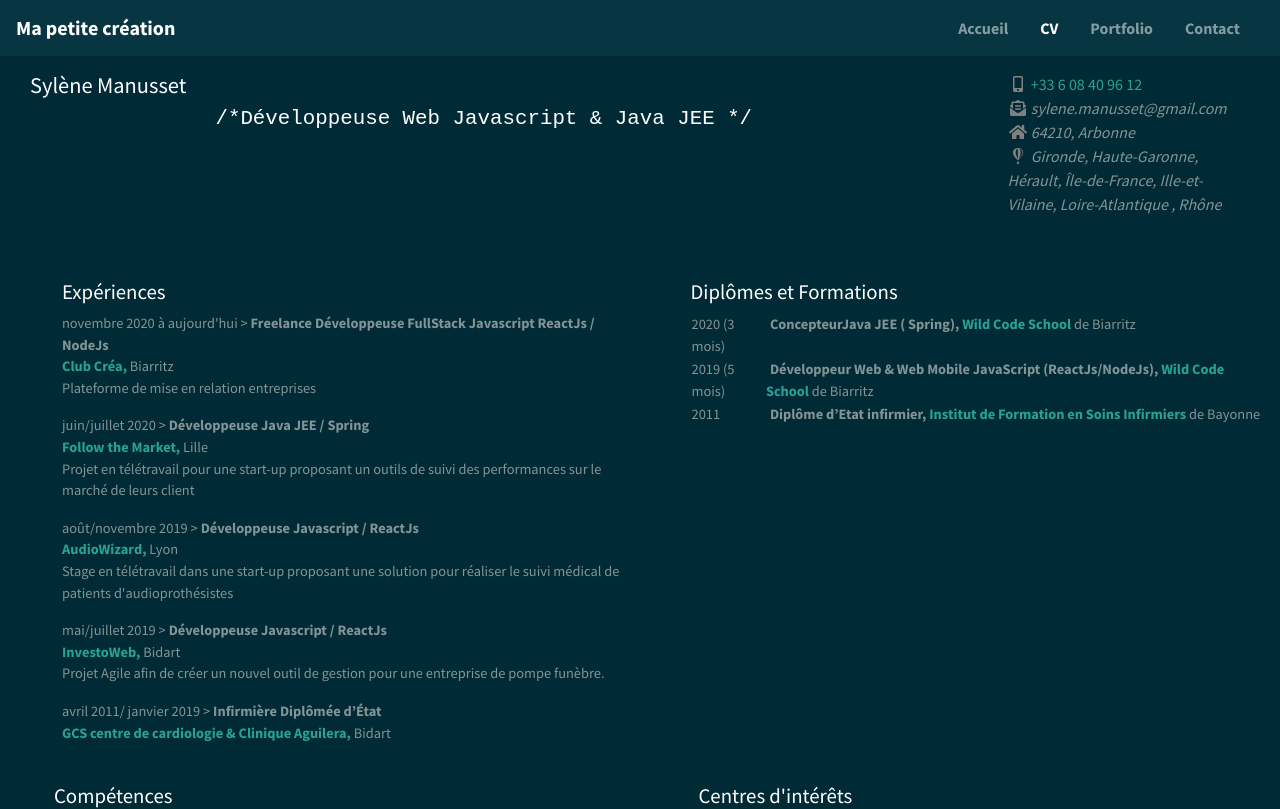
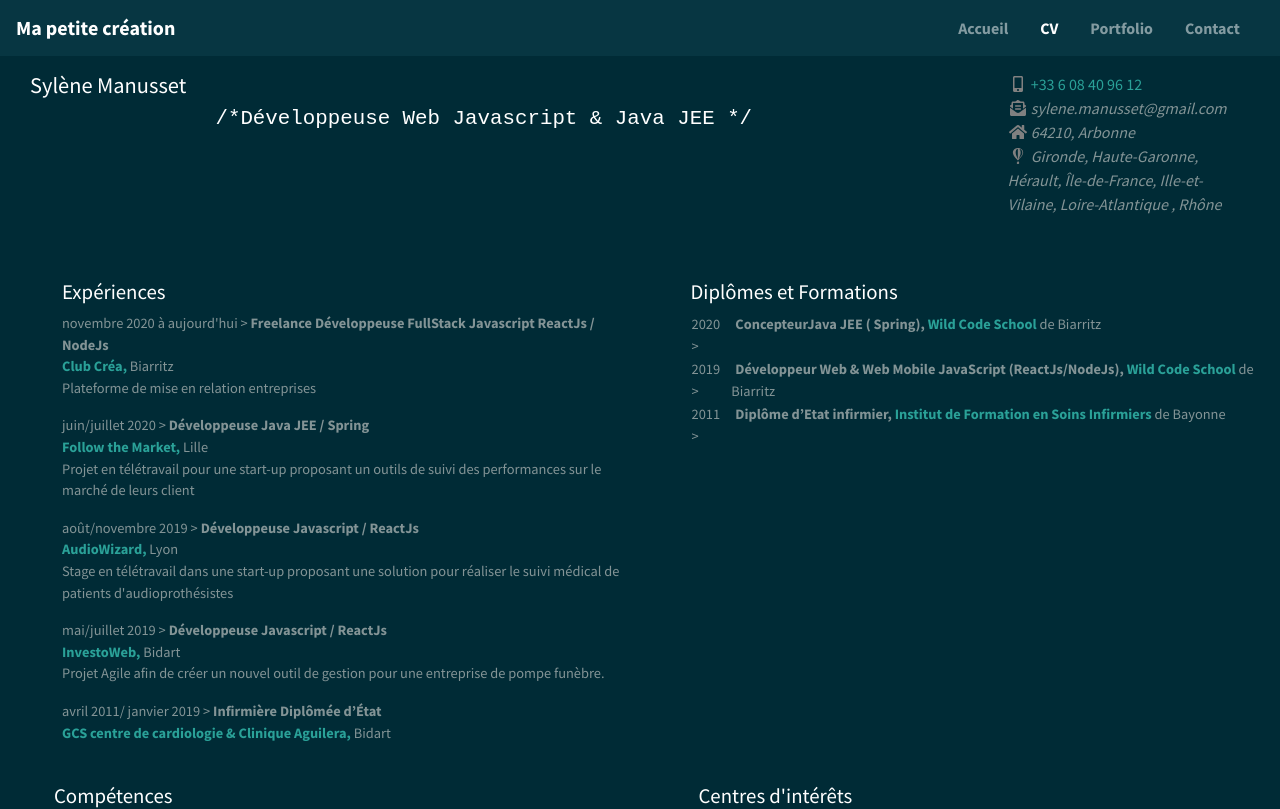
Before and after one commit to Zesysy/my-web-site, a Next.js app: page /resume in a window 1280 px wide. Shown: the top 809 px of the page. Built offline with nearby package versions, Linux system fonts and the light colour scheme.

Commit message:
Update Qualifications in Resume

```diff
--- a/components/resume/Qualifications.jsx
+++ b/components/resume/Qualifications.jsx
@@ -6,14 +6,14 @@ const Qualifications = () => {
         <table>
           <tbody>
             <tr className="align-top">
-              <td>2020 (3 mois) </td>
+              <td>2020 {">"}</td>
               <td>
                 <strong className="ml-1">ConcepteurJava JEE ( Spring), </strong>
                 <span>Wild Code School</span> de Biarritz
               </td>
             </tr>
             <tr className="align-top">
-              <td>2019 (5 mois) </td>
+              <td>2019 {">"}</td>
               <td>
                 <strong className="ml-1">
                   Développeur Web {"&"} Web Mobile JavaScript (ReactJs/NodeJs),
@@ -22,7 +22,7 @@ const Qualifications = () => {
               </td>
             </tr>
             <tr className="align-top">
-              <td>2011</td>
+              <td>2011 {">"}</td>
               <td>
                 <strong className="ml-1">Diplôme d’Etat infirmier,</strong>{" "}
                 <span>Institut de Formation en Soins Infirmiers</span> de
```
